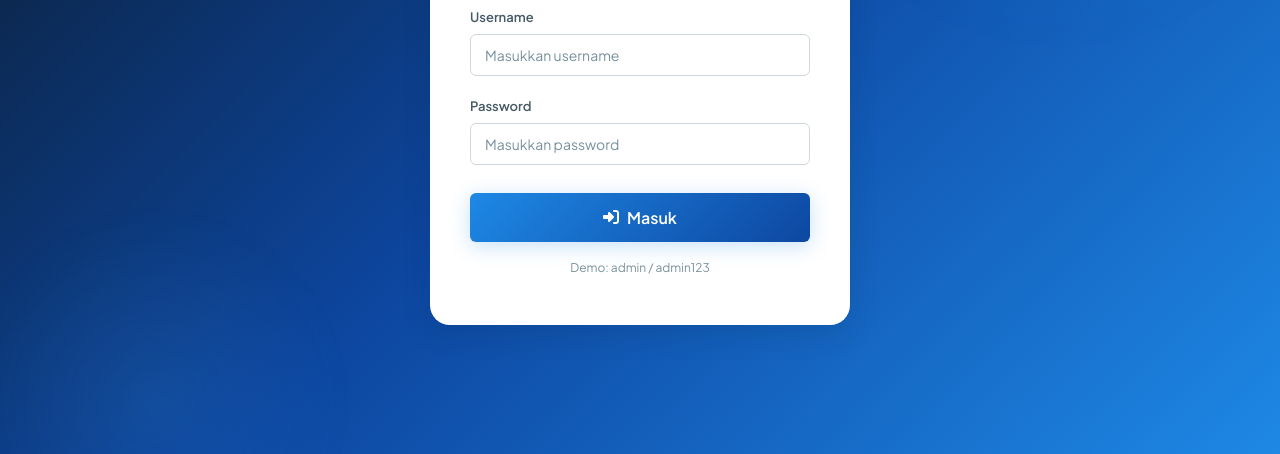
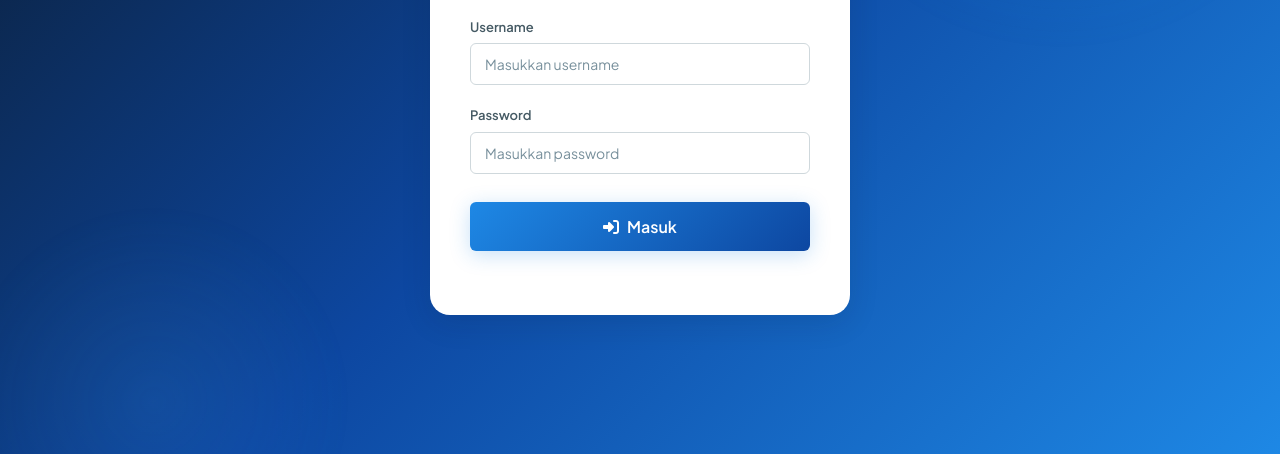
Before and after one commit to ryuki5581-spec/ryuki5581-spec.github.io, a plain HTML site: page index.html in a window 1280 px wide. Shown: the part 346-800 px from the top of the page. Drawn offline with nearby package versions, Linux system fonts and the light colour scheme.

```diff
--- a/index.html
+++ b/index.html
@@ -54,7 +54,6 @@
                     <i class="fa-solid fa-right-to-bracket"></i> Masuk
                 </button>
                 <p style="text-align:center;margin-top:16px;font-size:12px;color:var(--text-light)">
-                    Demo: admin / admin123
                 </p>
             </form>
         </div>
```
